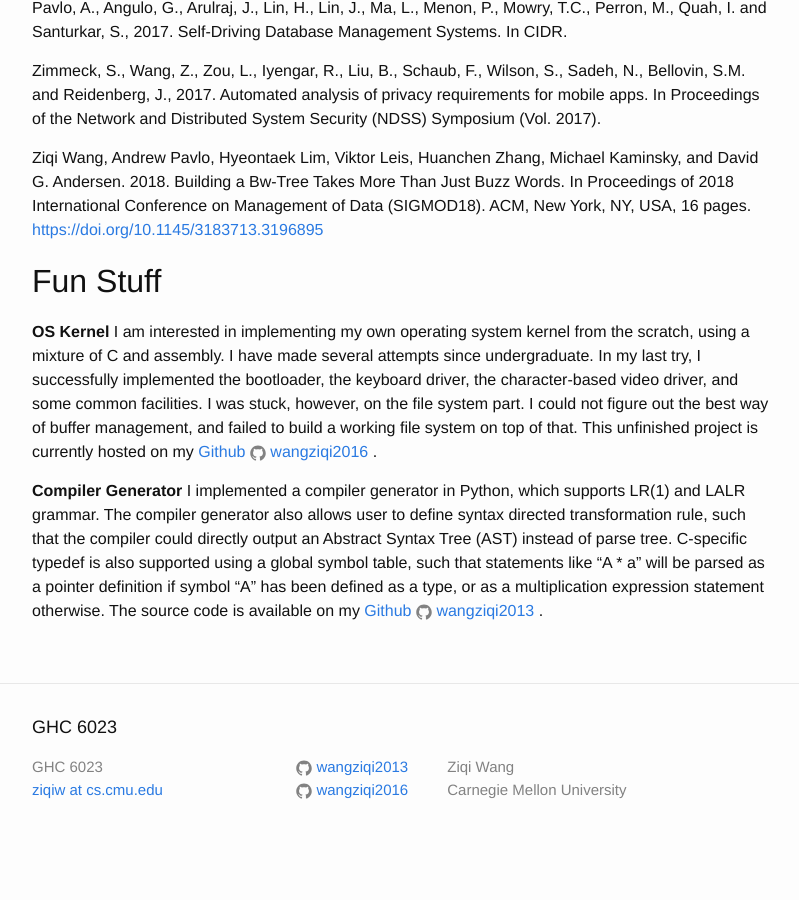
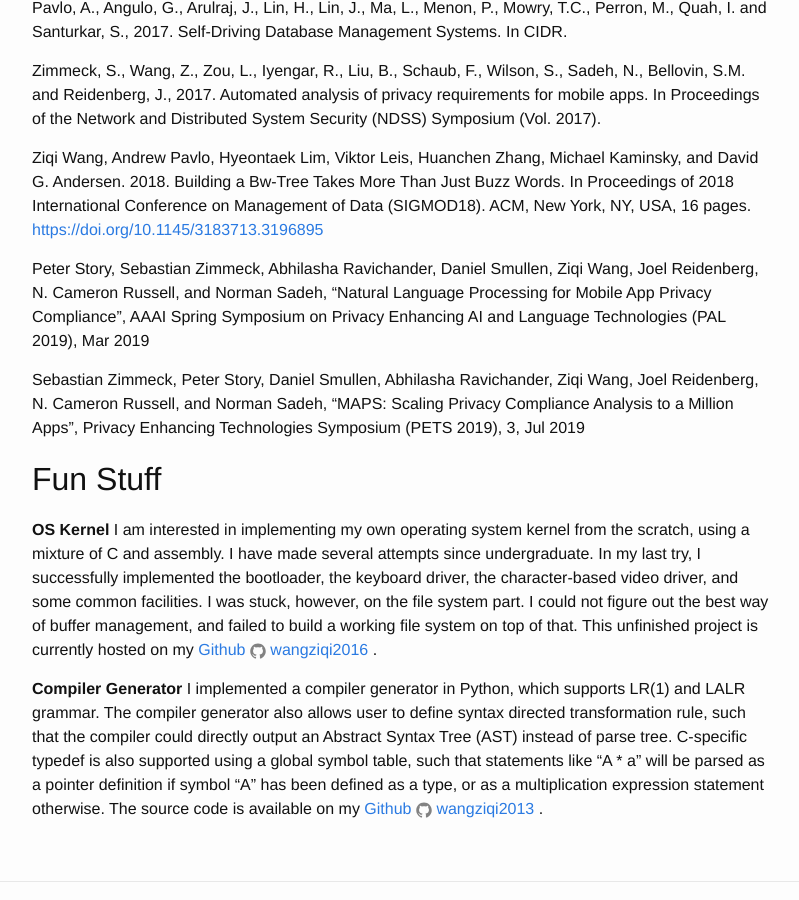
Before and after one commit to wangziqi2013/wangziqi2013.github.io, a Jekyll site: the page built from ziqiw.md, in a window 1280 px wide and 900 px high, scrolled down 903 px. Shown: the whole window, without its empty margins (238-1037 px from the left). Built offline with Jekyll 4.4.1, drawn with Linux system fonts in a browser that asks for light colours; before the commit the page ends 1764 px from its top, so only the background shows below that.

Commit message:
Updating publications

```diff
--- a/ziqiw.md
+++ b/ziqiw.md
@@ -43,6 +43,10 @@ Zimmeck, S., Wang, Z., Zou, L., Iyengar, R., Liu, B., Schaub, F., Wilson, S., Sa
 
 Ziqi Wang, Andrew Pavlo, Hyeontaek Lim, Viktor Leis, Huanchen Zhang, Michael Kaminsky, and David G. Andersen. 2018. Building a Bw-Tree Takes More Than Just Buzz Words. In Proceedings of 2018 International Conference on Management of Data (SIGMOD18). ACM, New York, NY, USA, 16 pages. [https://doi.org/10.1145/3183713.3196895](https://doi.org/10.1145/3183713.3196895)
 
+Peter Story, Sebastian Zimmeck, Abhilasha Ravichander, Daniel Smullen, Ziqi Wang, Joel Reidenberg, N. Cameron Russell, and Norman Sadeh, "Natural Language Processing for Mobile App Privacy Compliance", AAAI Spring Symposium on Privacy Enhancing AI and Language Technologies (PAL 2019), Mar 2019
+
+Sebastian Zimmeck, Peter Story, Daniel Smullen, Abhilasha Ravichander, Ziqi Wang, Joel Reidenberg, N. Cameron Russell, and Norman Sadeh, "MAPS: Scaling Privacy Compliance Analysis to a Million Apps", Privacy Enhancing Technologies Symposium (PETS 2019), 3, Jul 2019
+
 Fun Stuff
 ---------
 **OS Kernel** I am interested in implementing my own operating system kernel from the scratch, using a mixture of C and
```
